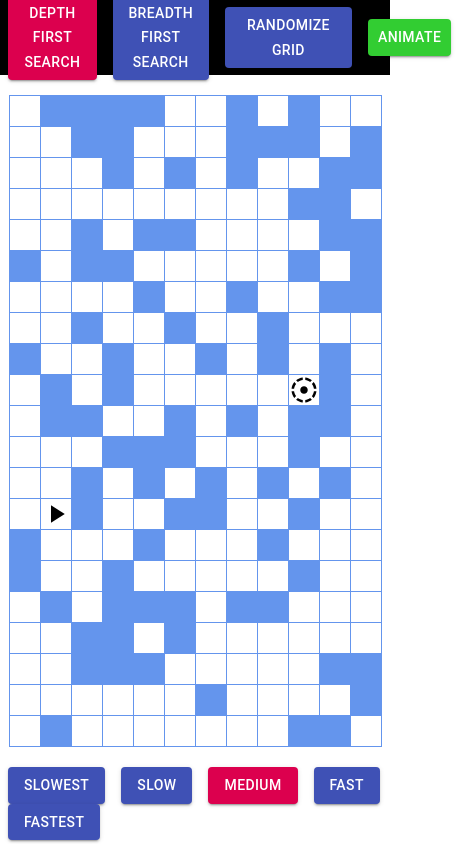
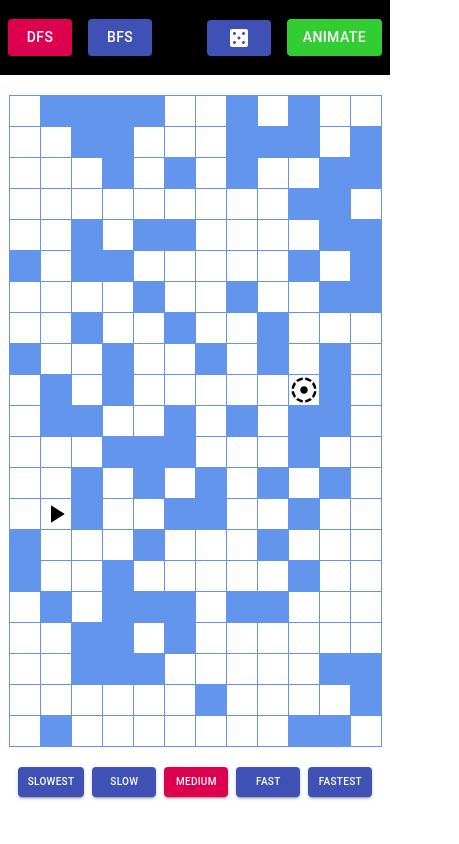
Before and after one commit to TerryHintz/path_finding_visualizer, a React (Create React App) app: page / in a window 390 px wide. Shown: the whole page, 459 px wide, since content can reach past the window. Built offline with nearby package versions, Linux system fonts and the light colour scheme.

Commit message:
mobile opt

```diff
--- a/src/Controls.js
+++ b/src/Controls.js
@@ -14,7 +14,7 @@ class Controls extends Component{
                     return(
                         <Button
                             key={speed}
-                            className={'header-button'}
+                            className={'path-speed-button'}
                             disabled={this.props.animating}
                             style={{backgroundColor: this.props.animating ? 'grey' : this.props.speed === speed ? 'rgb(220, 0, 78)' : '#3f51b5'}}
                             variant='contained'
--- a/src/Path.css
+++ b/src/Path.css
@@ -66,5 +66,18 @@
 }
 
 .path-control-panel {
-    margin-top: 20px;
+    margin: 20px 0;
 }
+
+.path-speed-button {
+    color: white !important;
+    margin: 0 8px !important;
+}
+
+@media only screen and (max-width: 500px) {
+    .path-speed-button {
+        font-size: 10px !important;
+        margin: 0 4px !important;
+        padding: 6px 10px !important;
+    }
+}
--- a/src/header.js
+++ b/src/header.js
@@ -1,11 +1,12 @@
 import React, {Component} from 'react';
 import './Path.css';
 import Button from '@material-ui/core/Button';
+import CasinoIcon from '@material-ui/icons/Casino';
 // import Drawer from '@material-ui/core/Drawer';
 
 const path_algorithms = [
-    'Depth First Search',
-    'Breadth First Search',
+    {full: 'Depth First Search', short: 'DFS'},
+    {full: 'Breadth First Search', short: 'BFS'},
 ];
 
 class Header extends Component {
@@ -18,6 +19,9 @@ class Header extends Component {
     }
 
     render() {
+
+        const window_width = window.innerWidth;
+
         return(
             <div className='header'>
                     <div className='header-section'>
@@ -25,12 +29,12 @@ class Header extends Component {
                             return (
                                 <Button
                                     className={'header-button'}
-                                    style={{backgroundColor: this.props.method === method ? 'rgb(220, 0, 78)' : '#3f51b5'}}
-                                    key={method}
+                                    style={{backgroundColor: this.props.method === method.full ? 'rgb(220, 0, 78)' : '#3f51b5'}}
+                                    key={method.full}
                                     variant='contained'
-                                    onClick={() => this.props.handleButton(method)}
+                                    onClick={() => this.props.handleButton(method.full)}
                                 >
-                                    {method}
+                                    {window_width > 500 ? method.full : method.short}
                                 </Button>
                             )
                         })}
@@ -43,7 +47,7 @@ class Header extends Component {
                             variant='contained'
                             onClick={() => this.props.handleButton('randomize')}
                         >
-                            {'Randomize Grid'}
+                            {window_width > 500 ? 'Randomize Grid' : <CasinoIcon/>}
                         </Button>
                         <Button
                             disabled={this.props.animated}
```
